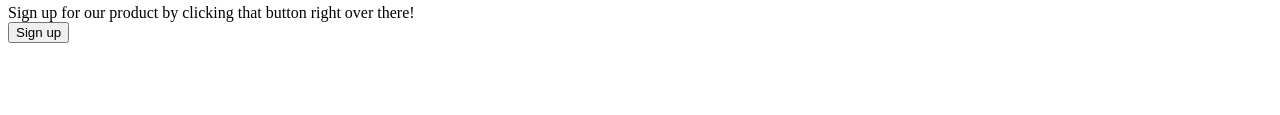
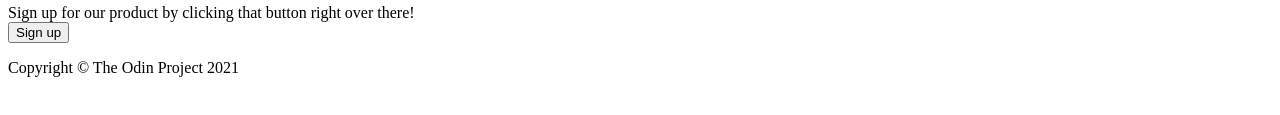
Before and after one commit to N3M35I5/Odin_Landing_page, a plain HTML site: page index.html in a window 1280 px wide. Shown: the part 345-460 px from the top of the page. Drawn offline with Linux system fonts and the light colour scheme.

Commit message:
Added content for footer

```diff
--- a/index.html
+++ b/index.html
@@ -80,6 +80,8 @@
             <button>Sign up</button>
         </div>
     </div>
-    <div class="footer"></div>
+    <div class="footer">
+        <p>Copyright &copy; The Odin Project 2021 </p>
+    </div>
 </body>
 </html>
```
